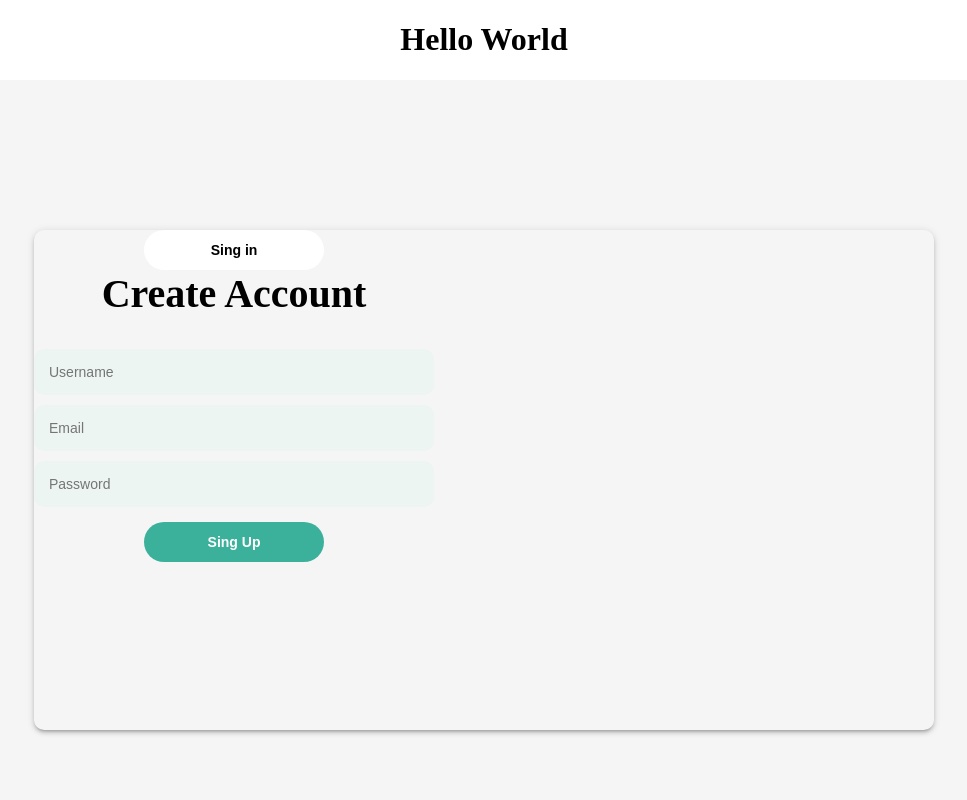
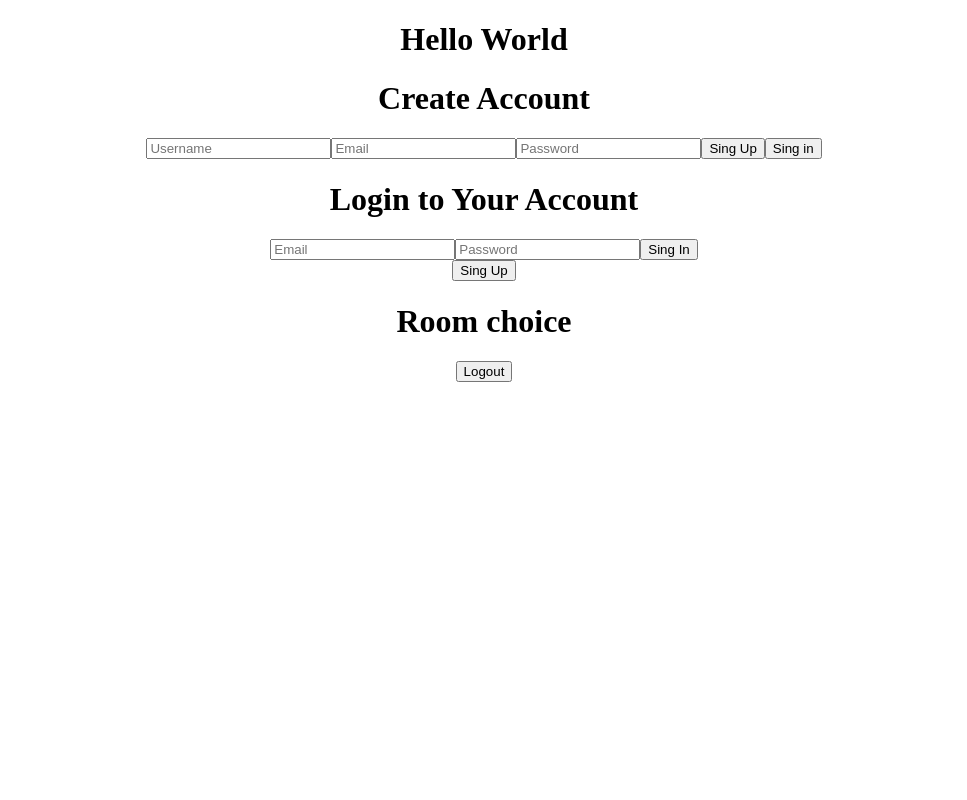
Before and after one commit to apkrauze/EurovisionPartyApp, a React (Create React App) app in the folder client/: page / in a window 1280 px wide. Shown: the top 800 px of the page, without its empty margins (156-1123 px from the left). Built offline with nearby package versions, Linux system fonts and the light colour scheme.

Commit message:
cretaed homepage component, deleted some styles from the other two components on the client side

```diff
--- a/client/src/App.js
+++ b/client/src/App.js
@@ -1,5 +1,6 @@
 import React from "react";
 import "./App.css";
+import Homepage from "./components/Homepage/Homepage";
 import Login from "./components/Login";
 import SignUp from "./components/SignUp";
 // import background from "./assets/background.mp4";
@@ -10,6 +11,7 @@ function App() {
       <h1>Hello World</h1>
       <SignUp></SignUp>
       <Login></Login>
+      <Homepage></Homepage>
     </div>
   );
 }
--- /dev/null
+++ b/client/src/components/Homepage/Homepage.js
@@ -0,0 +1,15 @@
+const Homepage = () => {
+  const handleLogout = () => {
+    localStorage.removeItem("token");
+    window.location.reload();
+  };
+
+  return (
+    <div>
+      <h1>Room choice</h1>
+      <button onClick={handleLogout}>Logout</button>
+    </div>
+  );
+};
+
+export default Homepage;
--- a/client/src/components/Login/index.js
+++ b/client/src/components/Login/index.js
@@ -30,9 +30,9 @@ const Login = () => {
   };
 
   return (
-    <div className="login_container">
-      <div className="login_form_container">
-        <form className="form_container" onSubmit={handleSubmit}>
+    <div>
+      <div>
+        <form onSubmit={handleSubmit}>
           <h1>Login to Your Account</h1>
           <input
             type="email"
@@ -41,7 +41,6 @@ const Login = () => {
             onChange={handleChange}
             value={data.email}
             required
-            className="input"
           />
           <input
             type="password"
@@ -50,18 +49,13 @@ const Login = () => {
             onChange={handleChange}
             value={data.password}
             required
-            className="input"
           />
           {error && <div className="error_msg">{error}</div>}
-          <button type="submit" className="green_btn">
-            Sing In
-          </button>
+          <button type="submit">Sing In</button>
         </form>
 
         <Link to="/signup">
-          <button type="button" className="white_btn">
-            Sing Up
-          </button>
+          <button type="button">Sing Up</button>
         </Link>
       </div>
     </div>
--- a/client/src/components/SignUp/index.js
+++ b/client/src/components/SignUp/index.js
@@ -35,14 +35,9 @@ const SignUp = () => {
   };
 
   return (
-    <div className="signup_container">
-      <div className="signup_form_container">
-        <form className="form_container" onSubmit={handleSubmit}>
-          <Link to="/login">
-            <button type="button" className="white_btn">
-              Sing in
-            </button>
-          </Link>
+    <div>
+      <div>
+        <form onSubmit={handleSubmit}>
           <h1>Create Account</h1>
           <input
             type="text"
@@ -51,7 +46,6 @@ const SignUp = () => {
             onChange={handleChange}
             value={data.username}
             required
-            className="input"
           />
           <input
             type="email"
@@ -60,7 +54,6 @@ const SignUp = () => {
             onChange={handleChange}
             value={data.email}
             required
-            className="input"
           />
           <input
             type="password"
@@ -69,12 +62,16 @@ const SignUp = () => {
             onChange={handleChange}
             value={data.password}
             required
-            className="input"
           />
           {error && <div className="error_msg">{error}</div>}
           <button type="submit" className="green_btn">
             Sing Up
           </button>
+          <Link to="/login">
+            <button type="button" className="blue_btn">
+              Sing in
+            </button>
+          </Link>
         </form>
       </div>
     </div>
--- a/client/src/components/SignUp/styles.css
+++ b/client/src/components/SignUp/styles.css
@@ -1,43 +1,3 @@
-.signup_container {
-  width: 100%;
-  min-height: 100vh;
-  background-color: #f5f5f5;
-  display: flex;
-  align-items: center;
-  justify-content: center;
-}
-
-.signup_form_container {
-  width: 900px;
-  height: 500px;
-  display: flex;
-  border-radius: 10px;
-  box-shadow: 0px 3px 3px -2px rgb(0 0 0 / 20%),
-    0px 3px 4px 0px rgb(0 0 0 / 14%), 0px 1px 8px 0px rgb(0 0 0 / 12%);
-}
-
-.form_container {
-  display: flex;
-  flex-direction: column;
-  align-items: center;
-}
-
-.form_container h1 {
-  font-size: 40px;
-  margin-top: 0;
-}
-
-.input {
-  outline: none;
-  border: none;
-  width: 370px;
-  padding: 15px;
-  border-radius: 10px;
-  background-color: #edf5f3;
-  margin: 5px 0;
-  font-size: 14px;
-}
-
 .error_msg {
   width: 370px;
   padding: 15px;
@@ -48,22 +8,3 @@
   border-radius: 5px;
   text-align: center;
 }
-
-.white_btn,
-.green_btn {
-  border: none;
-  outline: none;
-  padding: 12px 0;
-  background-color: white;
-  border-radius: 20px;
-  width: 180px;
-  font-weight: bold;
-  font-size: 14px;
-  cursor: pointer;
-}
-
-.green_btn {
-  background-color: #3bb19b;
-  color: white;
-  margin: 10px;
-}
```
